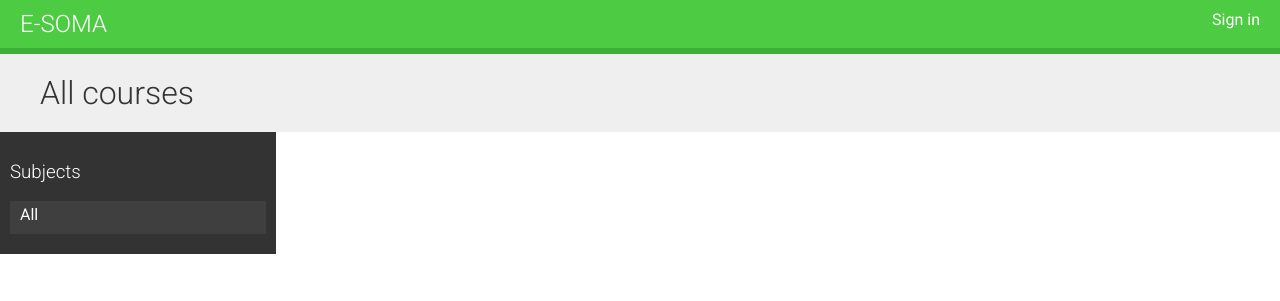
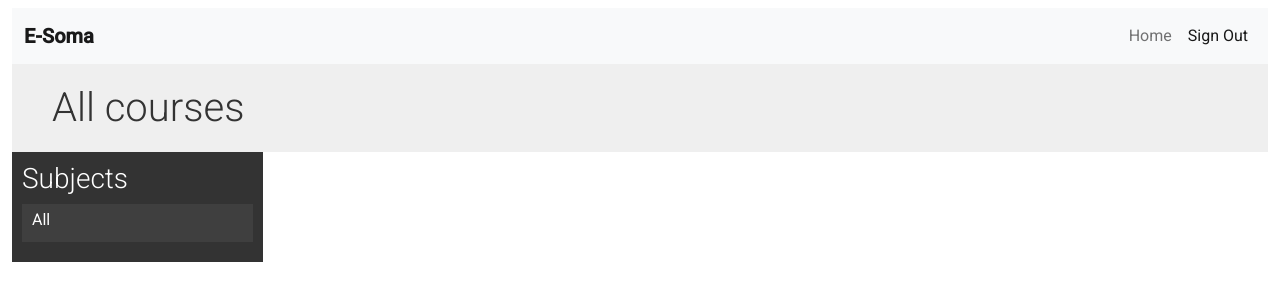
Before and after one commit to antonnifo/E-Soma, a Django app: page / in a window 1280 px wide. Shown: the top 301 px of the page. Run offline with Django 4.2, Linux system fonts and the light colour scheme; data that the repository does not hold is empty; parts of the project's set-up code (start-up, migrations or seed data) failed here and were passed over; some libraries are stand-ins or nearby versions.

Commit message:
add bootstrap5 & change navbar

```diff
--- a/courses/static/css/base.css
+++ b/courses/static/css/base.css
@@ -5,6 +5,10 @@ body {
     font-family:'Roboto', sans-serif;
     font-weight:400;
     color:#333;
+}
+
+.navbar-collapse {
+    justify-content: flex-end;
 }
 
 a {
@@ -47,33 +51,7 @@ h1 {
     float:left;
 }
 
-#header {
-    background:#4dcc43;
-    overflow:auto;
-    padding:10px 20px;
-    border-bottom:6px solid #3fad37;
-}
 
-#header .logo {
-    text-decoration:none;
-    font-family:'Roboto', sans-serif;
-    font-weight:300;
-    text-transform:uppercase;
-    font-size:24px;
-    color:#fff;
-    float:left;
-}
-
-#header a {
-    color:#fff;
-}
-
-#header .menu {
-    list-style:none;
-    float:right;
-    margin:0;
-    padding:0;
-}
 
 .contents {
     width:20%;
--- a/courses/templates/base.html
+++ b/courses/templates/base.html
@@ -3,28 +3,54 @@
 <html>
     <head>
         <meta charset="utf-8" />
+        <meta name="viewport" content="width=device-width, initial-scale=1">
+        <meta name="theme-color" content="9d4edd">
+
+            <!-- Bootstrap CSS -->
+        <link href="https://cdn.jsdelivr.net/npm/bootstrap@5.0.2/dist/css/bootstrap.min.css" rel="stylesheet" integrity="sha384-EVSTQN3/azprG1Anm3QDgpJLIm9Nao0Yz1ztcQTwFspd3yD65VohhpuuCOmLASjC" crossorigin="anonymous">
         <title>{% block title %}E-Soma{% endblock %}</title>
         <link href="{% static "css/base.css" %}" rel="stylesheet">
     </head>
 
     <body>
-        <div id="header">
-            <a href="/" class="logo">E-Soma</a>
-            <ul class="menu">
+        <div class="container-fluid">
+
+            <nav class="navbar navbar-expand-lg navbar-light bg-light mt-2">
+                <div class="container-fluid">
+                  <a class="navbar-brand fw-bold" href="#">E-Soma</a>
+                  <button class="navbar-toggler" type="button" data-bs-toggle="collapse" data-bs-target="#navbarNavDropdown" aria-controls="navbarNavDropdown" aria-expanded="false" aria-label="Toggle navigation">
+                    <span class="navbar-toggler-icon"></span>
+                  </button>
+                  <div class="collapse navbar-collapse" id="navbarNavDropdown">
+                    <ul class="navbar-nav">
+                      <li class="nav-item">
+                        <a class="nav-link " aria-current="page" href="#">Home</a>
+                      </li>
+
                       {% if request.user.is_authenticated %}
-                        <li><a href="{% url "logout" %}">Sign out</a></li>
+                      <li class="nav-item">
+                        <a class="nav-link active" href="{% url "logout" %}">SIgn Out</a>
+                      </li>
                       {% else %}
-                        <li><a href="{% url "login" %}">Sign in</a></li>
+                      <li class="nav-item">
+                        <a class="nav-link active" href="{% url "logout" %}">Sign Out</a>
+                      </li>
                       {% endif %}
+
                     </ul>
                   </div>
+                </div>
+            </nav>
+
+
             <div id="content">
                     {% block content %}
                     {% endblock %}
             </div>
-
+         </div>
         <script src="https://ajax.googleapis.com/ajax/libs/jquery/3.4.1/jquery.min.js"></script>
         <script src="https://ajax.googleapis.com/ajax/libs/jqueryui/1.12.1/jquery-ui.min.js"></script>
+        <script src="https://cdn.jsdelivr.net/npm/bootstrap@5.0.2/dist/js/bootstrap.bundle.min.js" integrity="sha384-MrcW6ZMFYlzcLA8Nl+NtUVF0sA7MsXsP1UyJoMp4YLEuNSfAP+JcXn/tWtIaxVXM" crossorigin="anonymous"></script>
         <script>
             $(document).ready(function() {
                 {% block domready %}
```
Lines whose indentation alone changed are shown as unchanged.
